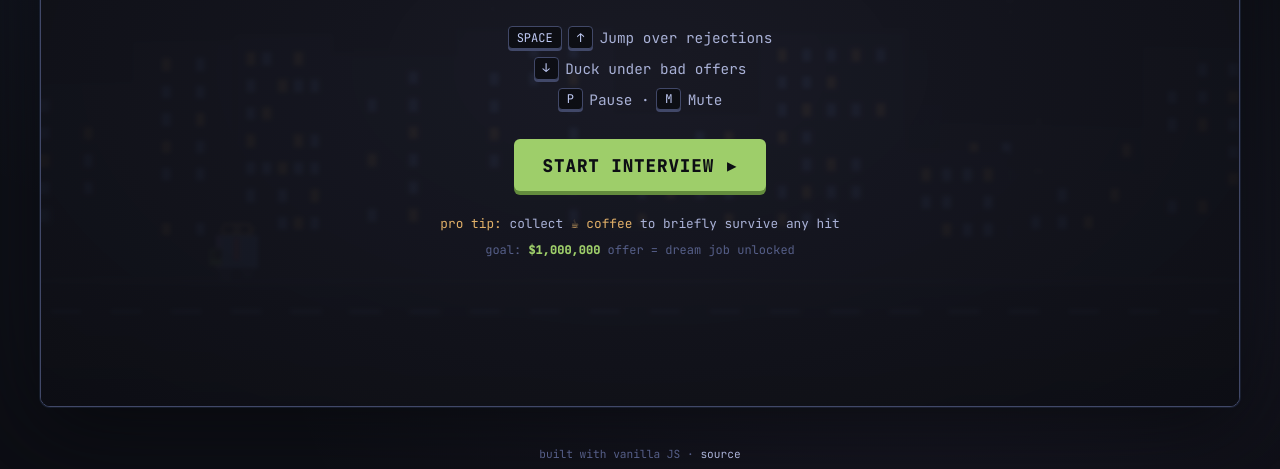
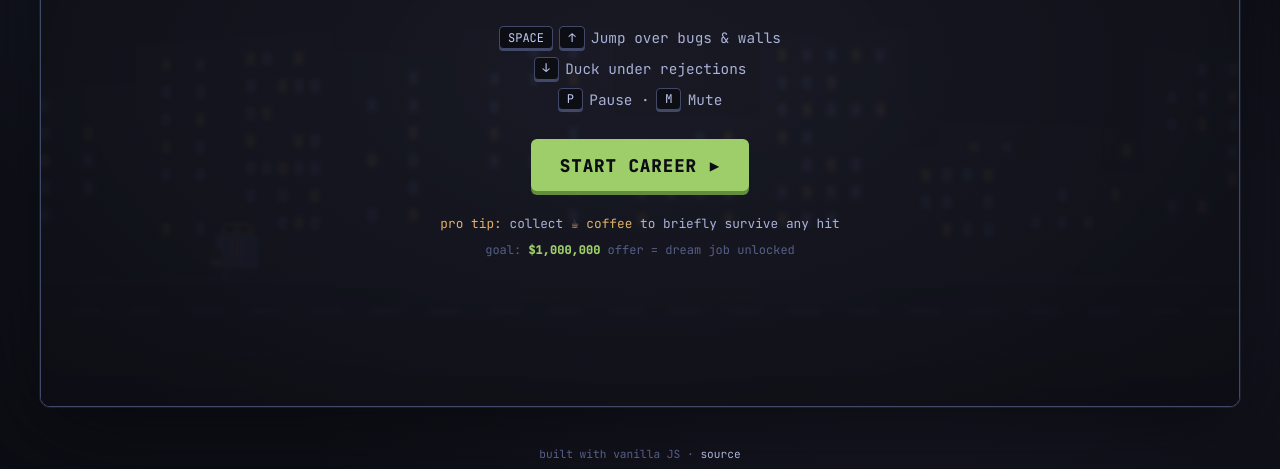
Before and after one commit to gergelyvagujhelyi/git-hired, a plain HTML site: page index.html in a window 1280 px wide. Shown: the part 331-800 px from the top of the page. Drawn offline with Linux system fonts and the light colour scheme.

Commit message:
Smooth the ground dashes and correct title-screen copy
- Draw the moving dashes as manual rectangles and drop canvas
  'image-rendering: pixelated' so subpixel motion actually interpolates.
  setLineDash with a fractional offset renders inconsistently and the
  pixelated scale was snapping everything to integer pixels.
- Fix the dash wrap modulo to match the full pattern cycle (48).
- Rename the start button to START CAREER and reword the control hints
  so they match the actual obstacle layout (jump bugs/walls, duck
  under rejections).

```diff
--- a/game.js
+++ b/game.js
@@ -696,7 +696,7 @@ class Background {
   update(speed) {
     this.farBuildings.offset += speed * this.farBuildings.speed;
     this.nearBuildings.offset += speed * this.nearBuildings.speed;
-    this.groundOffset = (this.groundOffset + speed) % 40;
+    this.groundOffset = (this.groundOffset + speed) % 48;
     for (const s of this.stars) {
       s.twinkle += 0.04;
       s.x -= s.speed;
@@ -751,17 +751,16 @@ class Background {
     ctx.lineTo(CFG.width, CFG.groundY);
     ctx.stroke();
 
-    // Moving dashes
-    ctx.strokeStyle = '#7aa2f7';
-    ctx.lineWidth = 2;
-    ctx.setLineDash([24, 24]);
-    ctx.lineDashOffset = this.groundOffset;
-    ctx.beginPath();
-    ctx.moveTo(0, CFG.groundY + 24);
-    ctx.lineTo(CFG.width, CFG.groundY + 24);
-    ctx.stroke();
-    ctx.setLineDash([]);
-    ctx.lineDashOffset = 0;
+    // Moving dashes — drawn manually for smooth subpixel motion
+    ctx.fillStyle = '#7aa2f7';
+    const dashLen = 24;
+    const gapLen = 24;
+    const cycle = dashLen + gapLen;
+    let dx = -this.groundOffset;
+    while (dx < CFG.width) {
+      ctx.fillRect(dx, CFG.groundY + 23, dashLen, 2);
+      dx += cycle;
+    }
   }
 }
 
--- a/index.html
+++ b/index.html
@@ -51,13 +51,13 @@
         <p class="tagline">// an interactive resume you can't ignore</p>
 
         <div class="instructions">
-          <div class="instruction"><kbd>SPACE</kbd><kbd>↑</kbd><span>Jump over rejections</span></div>
-          <div class="instruction"><kbd>↓</kbd><span>Duck under bad offers</span></div>
+          <div class="instruction"><kbd>SPACE</kbd><kbd>↑</kbd><span>Jump over bugs & walls</span></div>
+          <div class="instruction"><kbd>↓</kbd><span>Duck under rejections</span></div>
           <div class="instruction"><kbd>P</kbd><span>Pause · </span><kbd>M</kbd><span>Mute</span></div>
         </div>
 
         <button class="btn btn-primary" id="start-btn">
-          <span>START INTERVIEW</span>
+          <span>START CAREER</span>
           <span class="arrow">▶</span>
         </button>
 
--- a/style.css
+++ b/style.css
@@ -68,8 +68,6 @@ body {
   display: block;
   width: 100%;
   height: 100%;
-  image-rendering: pixelated;
-  image-rendering: crisp-edges;
   background: var(--bg);
 }
 
```
